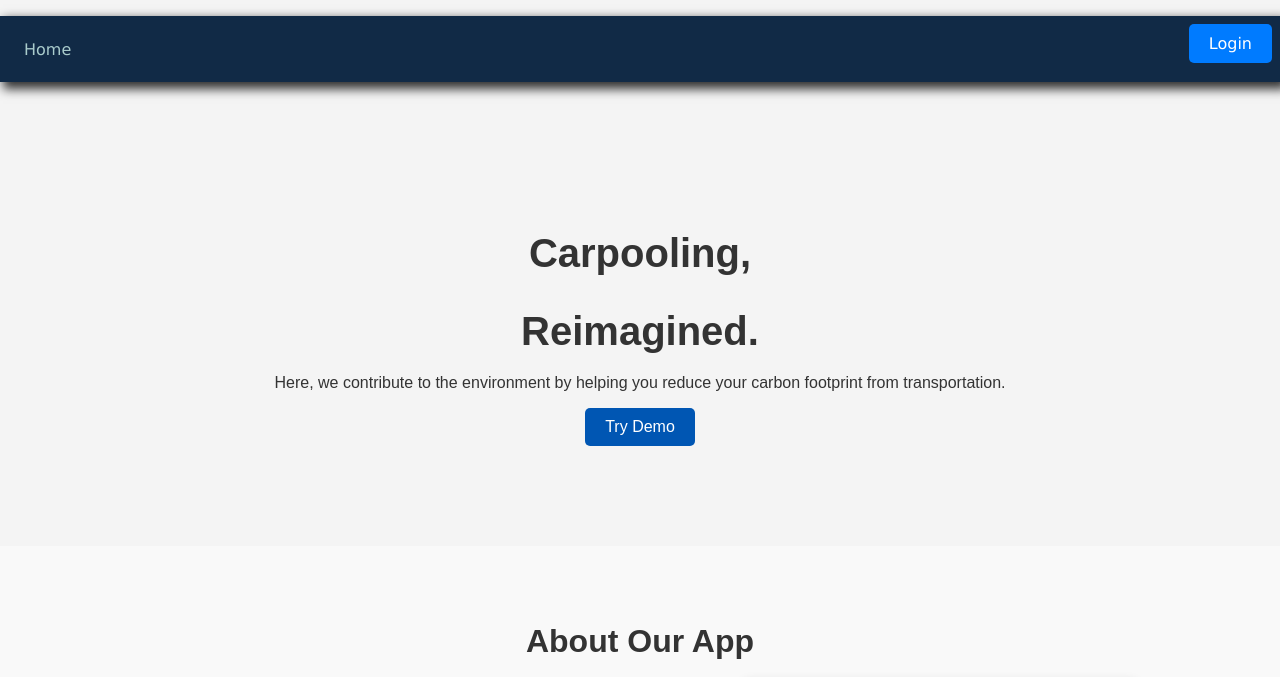
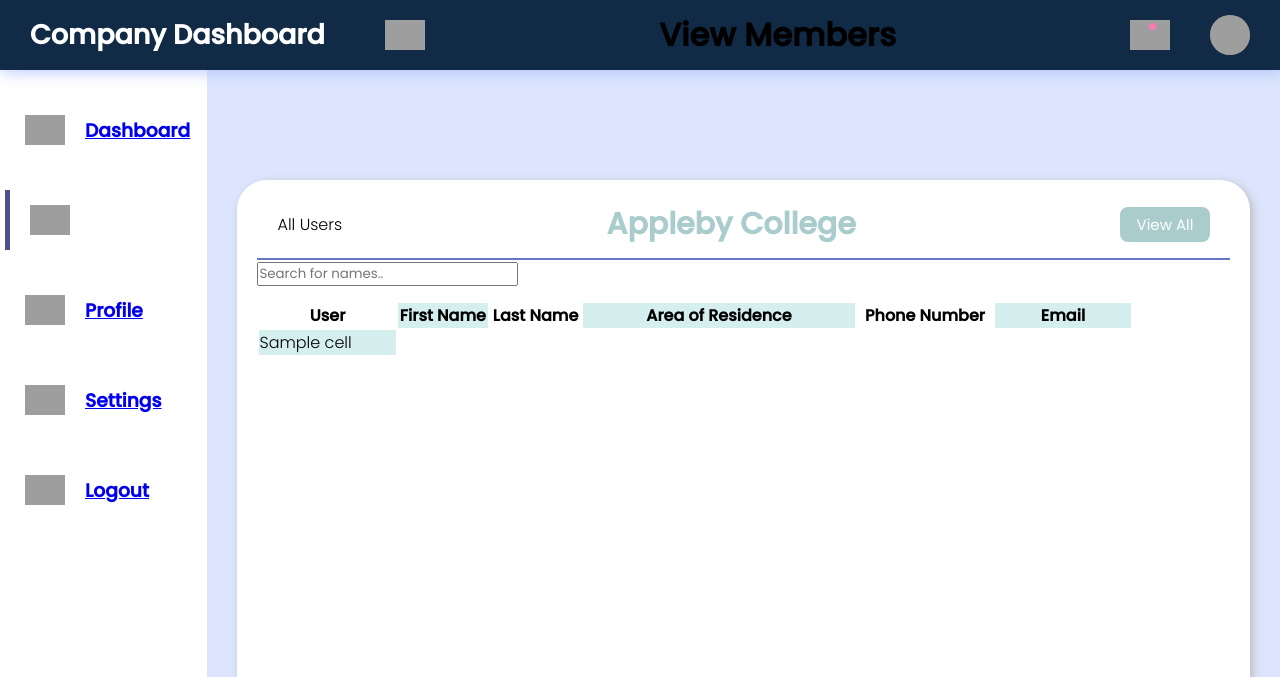
Before and after one commit to superasymmetry/carpool-app, a Flask app: template templates/dashboard.html in a window 1280 px wide. Shown: the top 677 px of the page. Run offline with Flask 3, Linux system fonts and the light colour scheme; the template is opened without the code that fills it: most values are stand-ins (such as "Sample title", 1, 10 or a date in 2020); grey boxes are pictures that could not be loaded.

Commit message:
Update dashboard.html

```diff
--- a/templates/dashboard.html
+++ b/templates/dashboard.html
@@ -1,89 +1,306 @@
 <!DOCTYPE html>
-<html>
-  <head>
+<html lang="en">
 
-    <title>Appleby Carpool</title>
-    <meta charset="utf-8" />
-	  <meta http-equiv="X-UA-Compatible" content="IE=edge" />
-	  <meta name="viewport" content="width=device-width, initial-scale=1" />
+<head>
+	<meta charset="UTF-8">
+	<meta http-equiv="X-UA-Compatible"
+		content="IE=edge">
+	<meta name="viewport"
+		content="width=device-width,
+				initial-scale=1.0">
+	<title>Dashboard</title>
+	<link rel="stylesheet" href="/static/style.css">
+	<!-- <link rel="stylesheet"
+		href="responsive.css"> -->
+    <script src="/static/dashboard.js" defer></script>
+    <style>
+        /* Add inline styles here for consistency with previous pages */
+        body {
+            background-color: #cad7fda4;
+            max-width: 100%;
+            overflow-x: hidden;
+            font-family: "Poppins", sans-serif;
+            font-weight: 300;
+        }
 
-	  <link rel="stylesheet" href="/static/stylehomepage.css" />
+        header {
+            background-color: #112A46;
+            height: 70px;
+            width: 100vw;
+            padding: 0 30px;
+            position: fixed;
+            z-index: 100;
+            box-shadow: 1px 1px 15px rgba(161, 182, 253, 0.825);
+            display: flex;
+            justify-content: space-between;
+            align-items: center;
+        }
 
-	  <script src="https://unpkg.com/react@18/umd/react.development.js" crossorigin></script>
-    <script src="https://unpkg.com/react-dom@18/umd/react-dom.development.js" crossorigin></script>
-    <script src="https://unpkg.com/@babel/standalone/babel.min.js"></script>
-    <script src="/script.js" defer></script>
+        .logo {
+            font-size: 27px;
+            font-weight: 600;
+            color: #fff;
+        }
 
-  </head>
+        .icn {
+            height: 30px;
+        }
 
-  <body>
-    <nav>
-      <ul>
-        <li>
-          <a class="links" href="{{ url_for ('views.home')}}">Home</a></li>
-        <li>
-          <a class="button" href="{{ url_for ('views.signin')}}">Login</a>
-        </li>
-      </ul>
-    </nav>
+        .menuicn {
+            cursor: pointer;
+        }
 
-    <section class="landing">
-        <div class="landing-content">
-            <h1>Carpooling,</h1>
-            <h1>Reimagined.</h1>
-            <p>Here, we contribute to the environment by helping you reduce your carbon footprint from transportation.</p>
-            <a class="button1" href="{{ url_for ('views.login')}}">Try Demo</a>
-        </div>
-    </section>
+        .logosec {
+            display: flex;
+            align-items: center;
+            gap: 60px;
+        }
 
-    <section class="about-section">
-        <h2 class="section-title">About Our App</h2>
-        <div class="about-content">
-            <div class="about-info">
-                <div class="icon-text">
-                    <ion-icon name="car"></ion-icon>
-                    <h3>Convenient Ride Sharing</h3>
-                </div>
-                <p>Our app provides a seamless platform for users to find and share rides, making commuting more convenient and cost-effective. With advanced search and matching algorithms, users can easily connect with compatible carpool partners.</p>
-            </div>
-            <img src="https://img.freepik.com/free-vector/carpool-concept-illustration_114360-9919.jpg?size=626&ext=jpg&ga=GA1.1.1546980028.1704240000&semt=sph" alt="Convenient Ride Sharing" class="about-image">
-        </div>
-    </section>
+        .searchbar,
+        .message,
+        .logosec {
+            display: flex;
+            align-items: center;
+            justify-content: center;
+        }
 
-    <section class="about-section">
-        <div class="about-content">
-            <div class="about-info">
-                <div class="icon-text">
-                    <ion-icon name="earth"></ion-icon>
-                    <h3>Environment-Friendly</h3>
-                </div>
-                <p>We are committed to promoting eco-friendly transportation solutions. By encouraging carpooling, we aim to reduce traffic congestion and lower carbon emissions. Our app provides real-time environmental impact metrics, allowing users to track their contributions to sustainability.</p>
-            </div>
-            <img src="https://img.freepik.com/free-vector/flat-dedsign-innovation-concept-illustrated_23-2149151731.jpg?size=626&ext=jpg&ga=GA1.1.1546980028.1703116800&semt=ais" alt="Environment Friendly" class="about-image">
-        </div>
-    </section>
+        .searchbar2 {
+            display: none;
+        }
 
-  <footer class="footer">
-    <div class="waves">
-      <div class="wave" id="wave1"></div>
-      <div class="wave" id="wave2"></div>
-      <div class="wave" id="wave3"></div>
-      <div class="wave" id="wave4"></div>
-    </div>
+        .searchbar input {
+            width: 250px;
+            height: 42px;
+            border-radius: 50px 0 0 50px;
+            background-color: #ededed;
+            padding: 0 20px;
+            font-size: 15px;
+            outline: none;
+            border: none;
+        }
 
-    <ul class="menu">
-      <li class="menu__item"><a class="menu__link" href="#">Home</a></li>
-      <li class="menu__item"><a class="menu__link" href="#">About</a></li>
-      <li class="menu__item"><a class="menu__link" href="#">Services</a></li>
-      <li class="menu__item"><a class="menu__link" href="#">Team</a></li>
-      <li class="menu__item"><a class="menu__link" href="#">Contact</a></li>
+        .searchbtn {
+            width: 50px;
+            height: 42px;
+            display: flex;
+            align-items: center;
+            justify-content: center;
+            border-radius: 0px 50px 50px 0px;
+            background-color: #007bff;
+            cursor: pointer;
+        }
 
-    </ul>
-    <p1>&copy;2023 by Binder. All rights reserved.</p1>
-  </footer>
+        .message {
+            gap: 40px;
+            position: relative;
+            cursor: pointer;
+        }
 
-  <script type="module" src="https://unpkg.com/ionicons@5.5.2/dist/ionicons/ionicons.esm.js"></script>
-  <script nomodule src="https://unpkg.com/ionicons@5.5.2/dist/ionicons/ionicons.js"></script>
+        .circle {
+            height: 7px;
+            width: 7px;
+            position: absolute;
+            background-color: #fa7bb4;
+            border-radius: 50%;
+            left: 19px;
+            top: 8px;
+        }
 
-  </body>
+        .dp {
+            height: 40px;
+            width: 40px;
+            background-color: #626262;
+            border-radius: 50%;
+            display: flex;
+            align-items: center;
+            justify-content: center;
+            overflow: hidden;
+        }
+
+        .main-container {
+            display: flex;
+            width: 100vw;
+            position: relative;
+            top: 70px;
+            z-index: 1;
+        }
+
+        .main {
+            height: calc(100vh - 70px);
+            width: 100%;
+            overflow-y: scroll;
+            overflow-x: hidden;
+            padding: 40px 30px 30px 30px;
+            scrollbar-color: rgb(0, 0, 50) rgb(0, 0, 85);
+            scrollbar-width: thin;
+        }
+
+        .box-container {
+            display: flex;
+            justify-content: space-evenly;
+            align-items: center;
+            flex-wrap: wrap;
+            gap: 50px;
+        }
+
+        /* Add more inline styles for consistency */
+    </style>
+
+</head>
+
+<body>
+
+	<!-- for header part -->
+	<header>
+
+		<div class="logosec">
+			<div class="logo">Company Dashboard</div>
+			<img src=
+"https://media.geeksforgeeks.org/wp-content/uploads/20221210182541/Untitled-design-(30).png"
+				class="icn menuicn"
+				id="menuicn"
+				alt="menu-icon">
+		</div>
+
+		<div>
+			<h1>View Members</h1>
+		</div>
+		<div class="message">
+			<div class="circle"></div>
+			<img src=
+"/assets/avatarplaceholder.png"
+				class="icn"
+				alt="">
+			<div class="dp">
+			<img src=
+"https://media.geeksforgeeks.org/wp-content/uploads/20221210180014/profile-removebg-preview.png"
+					class="dpicn"
+					alt="dp">
+			</div>
+		</div>
+
+	</header>
+
+	<div class="main-container">
+		<div class="navcontainer">
+			<nav class="nav">
+				<div class="nav-upper-options">
+					<div class="nav-option option4">
+						<img src=
+"https://media.geeksforgeeks.org/wp-content/uploads/20221210182148/Untitled-design-(29).png"
+							class="nav-img"
+							alt="dashboard">
+                        <a class="button" id ="side_nav" href="{{ url_for ('views.dashboard')}}"><h3>Dashboard</h3></a>
+					</div>
+
+					<div class="nav-option option1">
+						<img src=
+"https://media.geeksforgeeks.org/wp-content/uploads/20221210183321/6.png"
+							class="nav-img"
+							alt="institution">
+							<h3>Institution</h3>
+					</div>
+
+					<div class="nav-option option5">
+						<img src=
+"https://media.geeksforgeeks.org/wp-content/uploads/20221210183323/10.png"
+							class="nav-img"
+							alt="blog">
+                        <a class="button" id ="side_nav" href="{{ url_for ('views.editProfile')}}"><h3> Profile</h3></a>
+					</div>
+
+					<div class="nav-option option6">
+						<img src=
+"https://media.geeksforgeeks.org/wp-content/uploads/20221210183320/4.png"
+							class="nav-img"
+							alt="settings">
+                        <a class="button" id ="side_nav" href="{{ url_for ('views.settings')}}"><h3> Settings</h3></a>
+					</div>
+
+					<div class="nav-option logout">
+
+						<img src=
+"https://media.geeksforgeeks.org/wp-content/uploads/20221210183321/7.png"
+							class="nav-img" href="{{ url_for('views.logout')}}"
+							alt="logout">
+                        <a class="button" id ="side_nav" href="{{ url_for ('views.logout')}}"><h3> Logout</h3></a>
+					</div>
+
+				</div>
+			</nav>
+		</div>
+		<div class="main">
+
+
+			<div class="report-container" style="height: 100%;">
+				<div class="report-header">All Users</h1>
+					<h1 class="recent-Articles">Appleby College</h1>
+                    <button class="view">View All</button>
+				</div>
+
+				<input type="text" id="myInput" onkeyup="myFunction()" placeholder="Search for names..">
+
+				<script>
+					function myFunction() {
+					  // Declare variables
+					  var input, filter, table, tr, td, i, txtValue;
+					  input = document.getElementById("myInput");
+					  filter = input.value.toUpperCase();
+					  table = document.getElementById("myTable");
+					  tr = table.getElementsByTagName("tr");
+
+					  // Loop through all table rows, and hide those who don't match the search query
+					  for (i = 0; i < tr.length; i++) {
+						td = tr[i].getElementsByTagName("td")[0];
+						if (td) {
+						  txtValue = td.textContent || td.innerText;
+						  if (txtValue.toUpperCase().indexOf(filter) > -1) {
+							tr[i].style.display = "";
+						  } else {
+							tr[i].style.display = "none";
+						  }
+						}
+					  }
+					}
+					</script>
+
+
+				{% block content %}
+				<table class='table' style="padding-top: 15px;">
+					<tr class="header" style="align-content: left;">
+					  <th style="width:15%;">User</th>
+					  <th style="width:10%;">First Name</th>
+					  <th style="width:10%;">Last Name</th>
+					  <th style="width:30%;">Area of Residence</th>
+					  <th style="width:15%;">Phone Number</th>
+					  <th style="width:15%;">Email</th>
+
+					</tr>
+
+					{% for row in people %}
+						<tr>
+							{% for cell in row %}
+							<td>{{cell}}</td>
+							{% endfor %}
+						</tr>
+						{% endfor %}
+					</table>
+					{% endblock %}
+
+			</div>
+
+
+			<!-- <script>
+				//generate <divs>
+				const div = documment.createElement("div");
+				const text = 'hi there!';
+				const divContent = document.createTextNode(text);
+				div.appendChild(divContent);
+				document.body.appendChild(div);
+				//set style
+				div.style.border = '1px solid green';
+				div.style.padding = '4px';
+			</script> -->
+
+</body>
 </html>
```
